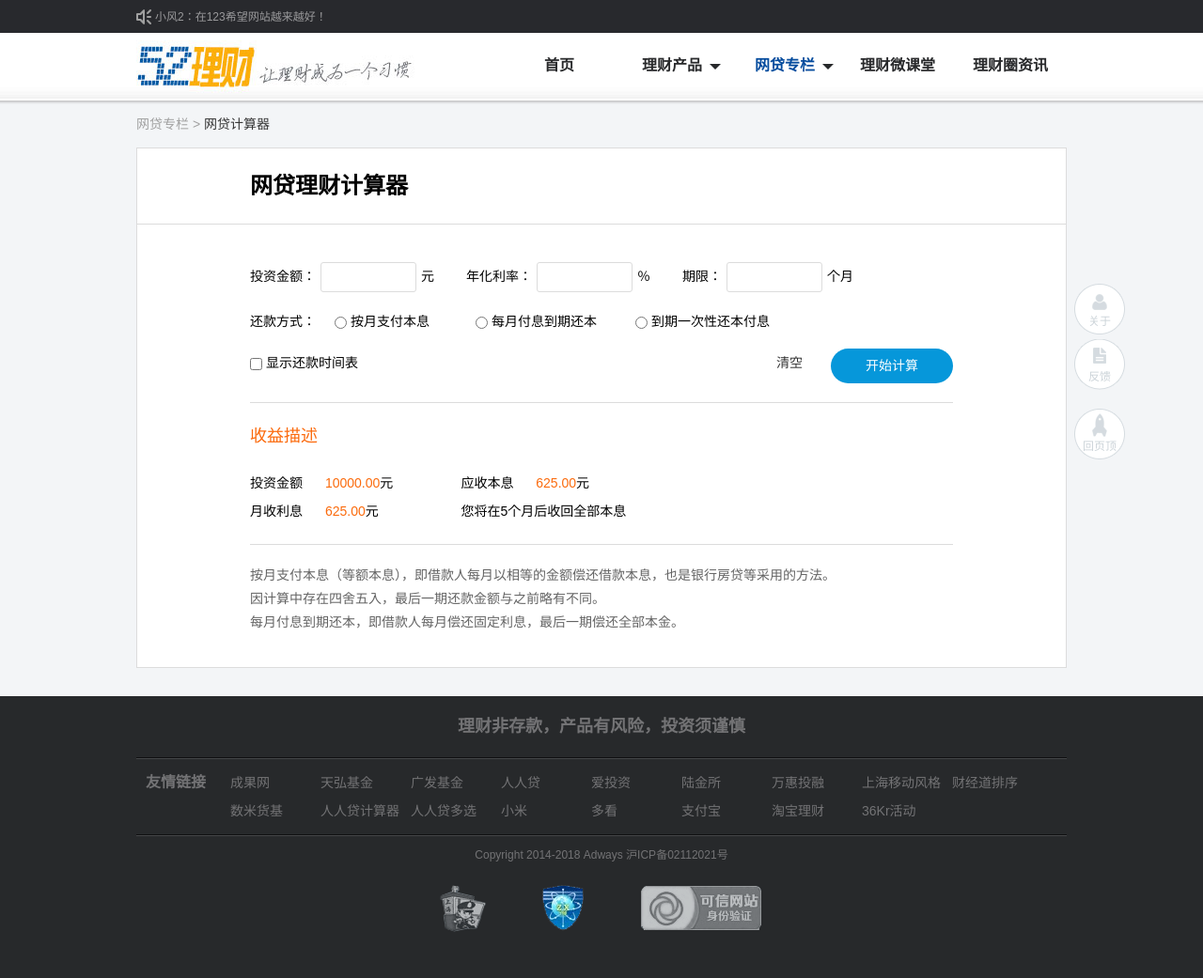
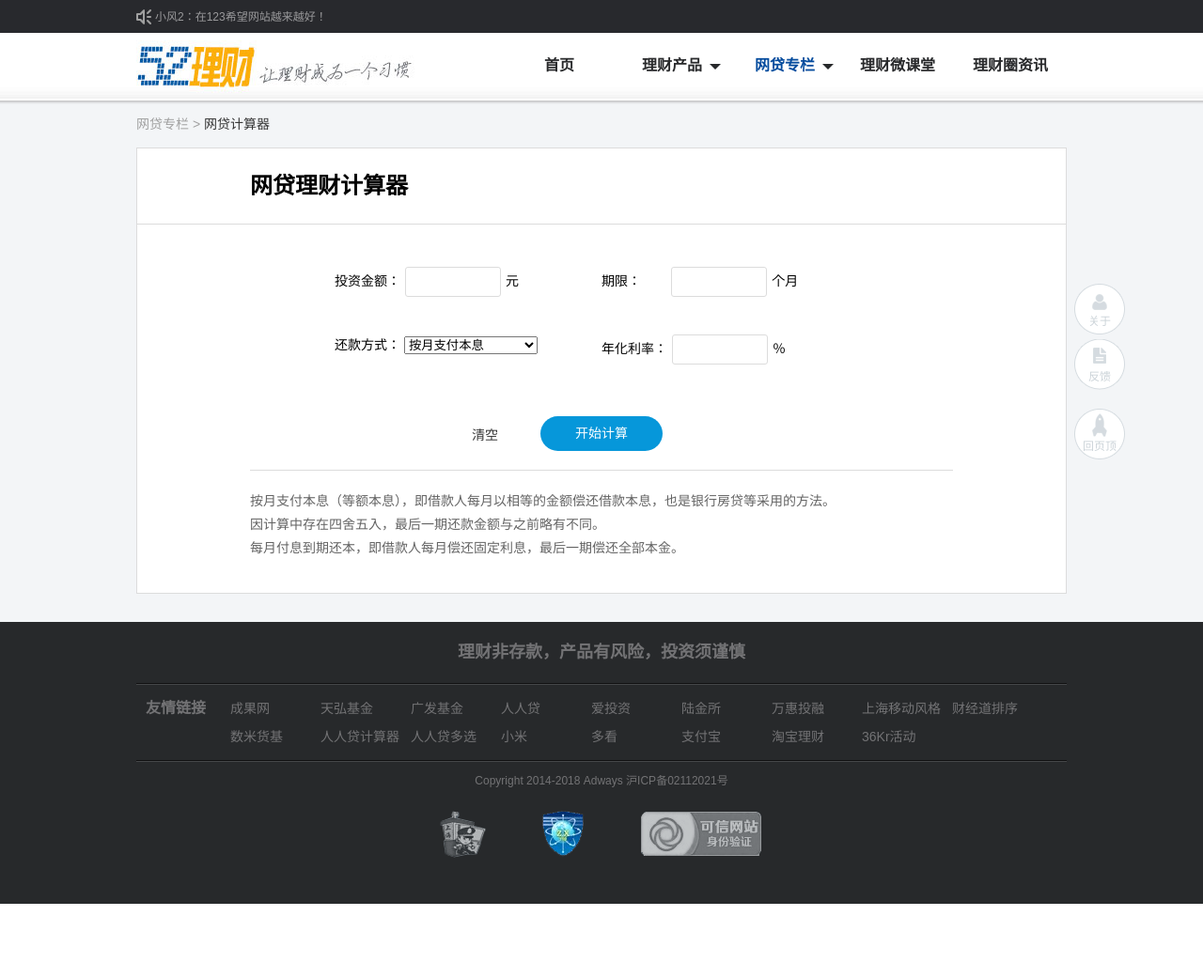
Before and after one commit to iourt/dev, a PHP site: page /page_05.php in a window 1280 px wide. Shown: the whole page at 94% size. After the commit the page ends 962 px from the top, so only its background shows below. Run offline with PHP 8.4, Linux system fonts and the light colour scheme.

Commit message:
update code

```diff
--- a/page_05.php
+++ b/page_05.php
@@ -13,56 +13,44 @@
 	<div class="calculators clearfix">
 		<h1>网贷理财计算器</h1>
 		<div class="this_detail clearfix">
-			<div class="this_input clearfix">
-				<div class="sub_1">
-					投资金额：<input class="input_a" type="text" value="" />元
-
-					<div class="mod_box">
-						<div class="mod_box_icon"></div>
-						<div class="clearfix">请输入数字</div>
-					</div>
-				</div>
-				<div class="sub_2">
-					年化利率：<input class="input_b" type="text" value="" />％
-
-					<div class="mod_box">
-						<div class="mod_box_icon"></div>
-						<div class="clearfix">请输入数字</div>
-					</div>
-				</div>
-				<div class="sub_3">
-					期限：<input class="input_c" type="text" value="" />个月
-
-					<div class="mod_box">
-						<div class="mod_box_icon"></div>
-						<div class="clearfix">请输入数字</div>
-					</div>
-				</div>
-			</div>
-
-			<div class="this_radio clearfix">
-				<div class="sub_1">还款方式：</div>
-				<div class="sub_2"><input type="radio" name="m" /> 按月支付本息</div>
-				<div class="sub_3"><input type="radio" name="m" /> 每月付息到期还本</div>
-				<div class="sub_4"><input type="radio" name="m" /> 到期一次性还本付息</div>
-			</div>
+			<ul class="this_input clearfix">
+				<li class="sub_1">
+					投资金额：<input class="input_a" type="text" value="" />元<br>
+					<span> </span>
+				</li>
+				<li class="sub_2" class="sub_1">
+					期限：&nbsp;&nbsp;&nbsp;&nbsp;&nbsp;&nbsp;&nbsp;<input class="input_b" type="text" value="" />个月<br>
+					<span> </span>
+				</li>
+				<li class="sub_3">
+					还款方式：
+					<select>
+						<option>按月支付本息</option>
+						<option>每月付息到期还本</option>
+						<option>到期一次性还本付息</option>
+					</select>
+				</li>
+				<li class="sub_4">
+					年化利率：<input class="input_c" type="text" value="" />％<br>
+					<span> </span>
+				</li>
+			</ul>
 
 			<div class="this_chk clearfix">
 				<div class="this_btn">开始计算</div>
 				<div class="this_reset"><a>清空</a></div>
-				<input type="checkbox" /> 显示还款时间表
 			</div>
-
-			<h3>收益描述</h3>
-			<ul class="this_descr clearfix">
-				<li style="width:30%;">投资金额 <span class="color_yellow">10000.00</span>元</li>
-				<li style="width:70%;" style="width:30%;">应收本息 <span class="color_yellow">625.00</span>元</li>
-				<li style="width:30%;">月收利息 <span class="color_yellow">625.00</span>元</li>
-				<li style="width:70%;">您将在5个月后收回全部本息</li>
-			</ul>
 
 
 			<div id="timeList" style="display:none;">
+
+				<h3>收益描述</h3>
+				<ul class="this_descr clearfix">
+					<li style="width:30%;">投资金额 <span class="color_yellow">10000.00</span>元</li>
+					<li style="width:70%;" style="width:30%;">应收本息 <span class="color_yellow">625.00</span>元</li>
+					<li style="width:30%;">月收利息 <span class="color_yellow">625.00</span>元</li>
+					<li style="width:70%;">您将在5个月后收回全部本息</li>
+				</ul>
 				<h3>本息回收时间表</h3>
 				<table cellspacing="0" cellpadding="0">
 					<tr>
@@ -77,42 +65,42 @@
 						<td>125.00</td>
 						<td>0.00</td>
 						<td>123.00</td>
-						<td>43222.00</td>
+						<td style="color:#ba0000;">43222.00</td>
 					</tr>
 					<tr>
 						<td>2月</td>
 						<td>125.00</td>
 						<td>0.00</td>
 						<td>123.00</td>
-						<td>43222.00</td>
+						<td style="color:#ba0000;">43222.00</td>
 					</tr>
 					<tr>
 						<td>3月</td>
 						<td>125.00</td>
 						<td>0.00</td>
 						<td>123.00</td>
-						<td>43222.00</td>
+						<td style="color:#ba0000;">43222.00</td>
 					</tr>
 					<tr>
 						<td>4月</td>
 						<td>125.00</td>
 						<td>0.00</td>
 						<td>123.00</td>
-						<td>43222.00</td>
+						<td style="color:#ba0000;">43222.00</td>
 					</tr>
 					<tr>
 						<td>5月</td>
 						<td>125.00</td>
 						<td>0.00</td>
 						<td>123.00</td>
-						<td>43222.00</td>
+						<td style="color:#ba0000;">43222.00</td>
 					</tr>
 					<tr>
 						<td>6月</td>
 						<td>125.00</td>
 						<td>0.00</td>
 						<td>123.00</td>
-						<td>43222.00</td>
+						<td style="color:#ba0000;">43222.00</td>
 					</tr>
 				</table>
 			</div>
@@ -129,26 +117,31 @@
 				$inputB = $(".input_b"),
 				$inputC = $(".input_c"),
 				$btnReset = $(".this_reset"),
-				$inputChk = $("input[type=checkbox]"),
-				$timeList = $("#timeList"),
-				$inputR  = $(".this_radio div");
+				$btn      = $(".this_btn"),
+				$timeList = $("#timeList");
 
 			$btnReset.click(function(){
 				$inputA.val("");
 				$inputB.val("");
 				$inputC.val("");
+				$timeList.css("display","none");
 			});
 
-			$inputR.click(function(){
-				$(this).children("input").attr('checked', 'true');
-			});
+			$btn.on("click", function(){
+				var a = $inputA.val();
+					b = $inputB.val();
+					c = $inputC.val();
 
-			$inputChk.on("change", function(){
-				if($(this).attr("checked")){
-					$timeList.css("display","block");
-				}else{
-					$timeList.css("display","none");
+				if(!a){
+					$(".this_input .sub_1 span").html("输入不能为空");
 				}
+				if(!b){
+					$(".this_input .sub_2 span").html("输入不能为空");
+				}
+				if(!c){
+					$(".this_input .sub_4 span").html("输入不能为空");
+				}
+				if(a && b && c) $timeList.css("display","block");
 			});
 
 			$inputA.on("input propertychange", function(){
@@ -157,6 +150,7 @@
 		        a = a.replace(/^\./g, "");
 		        a = a.replace(/\.{2,}/g,".");
 		        $(this).val(a);
+				$(".this_input .sub_1 span").html("");
 		    });
 			$inputB.on("input propertychange", function(){
 		        var a = $(this).val();
@@ -164,10 +158,12 @@
 		        a = a.replace(/^\./g, "");
 		        a = a.replace(/\.{2,}/g,".");
 		        $(this).val(a);
+				$(".this_input .sub_2 span").html("");
 		    });
 			$inputC.on("input propertychange", function(){
 		        var a = $(this).val();
 		        $(this).val(a.match(/\d+/g));
+				$(".this_input .sub_4 span").html("");
 		    });
 		})();
 		</script>
--- a/themes/global.css
+++ b/themes/global.css
@@ -655,16 +674,9 @@
 	.calculators h1{ border-bottom:1px solid #dcdcdc; font-size:24px; padding:0 120px; line-height:80px; }
 	.calculators .this_detail{ padding:40px 120px 35px; font-size:14px; }
 
-	.calculators .this_input{}
-	.calculators .this_input .sub_1{ width:230px; float:left; position:relative; }
-	.calculators .this_input .sub_2{ width:230px; float:left; position:relative; }
-	.calculators .this_input .sub_3{ width:230px; float:left; position:relative; }
-	.calculators .this_input .sub_1 .mod_box{ width:100px; text-align:center; color:#f00; height:20px; top:-45px; left:70px; }
-	.calculators .this_input .sub_2 .mod_box{ width:100px; text-align:center; color:#f00; height:20px; top:-45px; left:70px; }
-	.calculators .this_input .sub_3 .mod_box{ width:100px; text-align:center; color:#f00; height:20px; top:-45px; left:40px; }
-	.calculators .this_input .sub_1 .mod_box_icon,
-	.calculators .this_input .sub_2 .mod_box_icon,
-	.calculators .this_input .sub_3 .mod_box_icon{ background:url(images/input.png) no-repeat center center; top:auto; bottom:-12px; left:20px; }
+	.calculators .this_input{ padding:0 90px; }
+	.calculators .this_input li{ float:left; width:50%; padding:5px 0; }
+	.calculators .this_input li span{ color:red; padding-left:80px; line-height:30px; }
 
 	.calculators .this_input input{
 		border:1px solid #dcdcdc; height:20px; line-height:30px; width:90px; color:#666; margin:0 5px; padding:5px;
@@ -675,17 +687,10 @@
 	}
 	.calculators .this_input input:focus{ outline:none; border:1px solid #7dadff;  }
 
-	.calculators .this_radio{ padding-top:20px; }
-	.calculators .this_radio div{ float:left; }
-	.calculators .this_radio .sub_1{ width:90px; }
-	.calculators .this_radio .sub_2{ width:150px; }
-	.calculators .this_radio .sub_3{ width:170px; }
-	.calculators .this_radio .sub_4{ width:190px; }
-
-	.calculators .this_chk{ border-bottom:1px solid #dcdcdc; padding:20px 0; line-height:30px; }
-	.calculators .this_chk .this_reset{ float:right; margin-right:30px; }
+	.calculators .this_chk{ border-bottom:1px solid #dcdcdc; padding:20px 0; line-height:30px; position:relative; }
+	.calculators .this_chk .this_reset{ width:100px; position:absolute; left:200px; top:25px; text-align:center; }
 	.calculators .this_chk .this_btn{
-		background:#0697da; color:#fff; text-align:center; width:130px; height:37px; line-height:37px; float:right;
+		background:#0697da; color:#fff; text-align:center; width:130px; height:37px; line-height:37px; margin:0 auto; cursor:pointer;
 		-webkit-border-radius:37px;
 		   -moz-border-radius:37px;
 			 -o-border-radius:37px;
```
Also changed, not shown: other parts of themes/global.css (+34 -15 lines), finances_01.php (+14 -7 lines), learning.php (+4 -4 lines), themes/js/app/select-01.js (+22 -8 lines).
